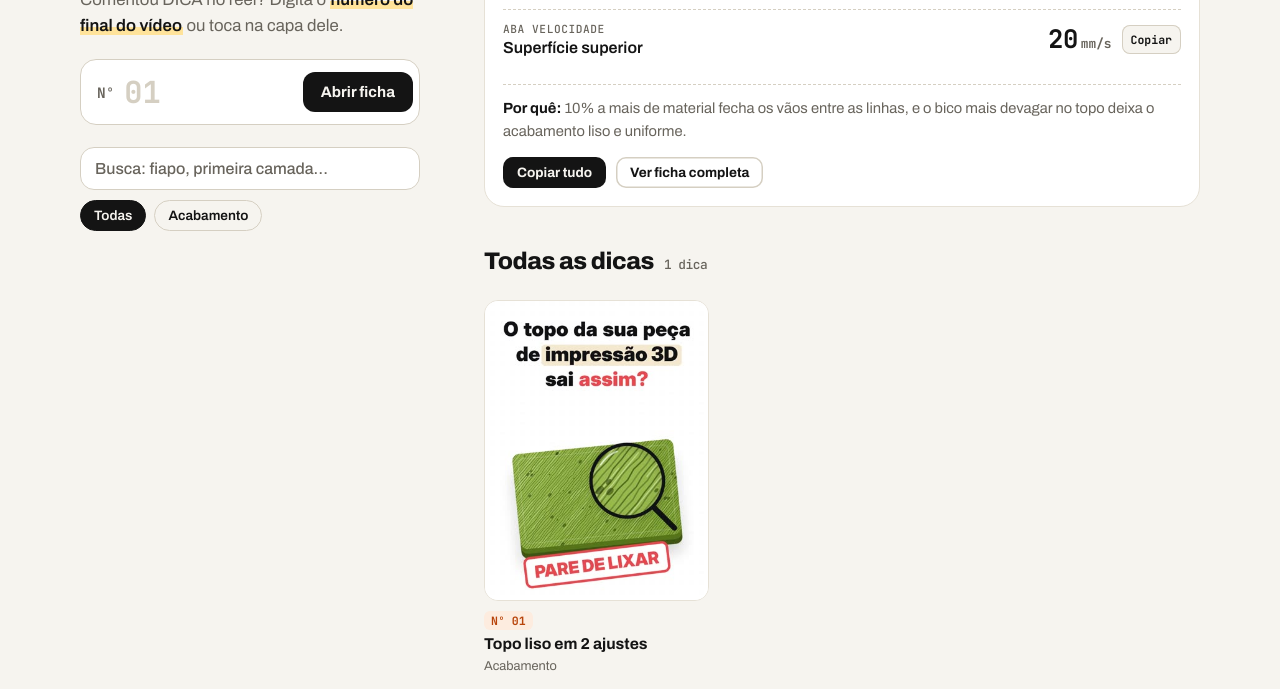
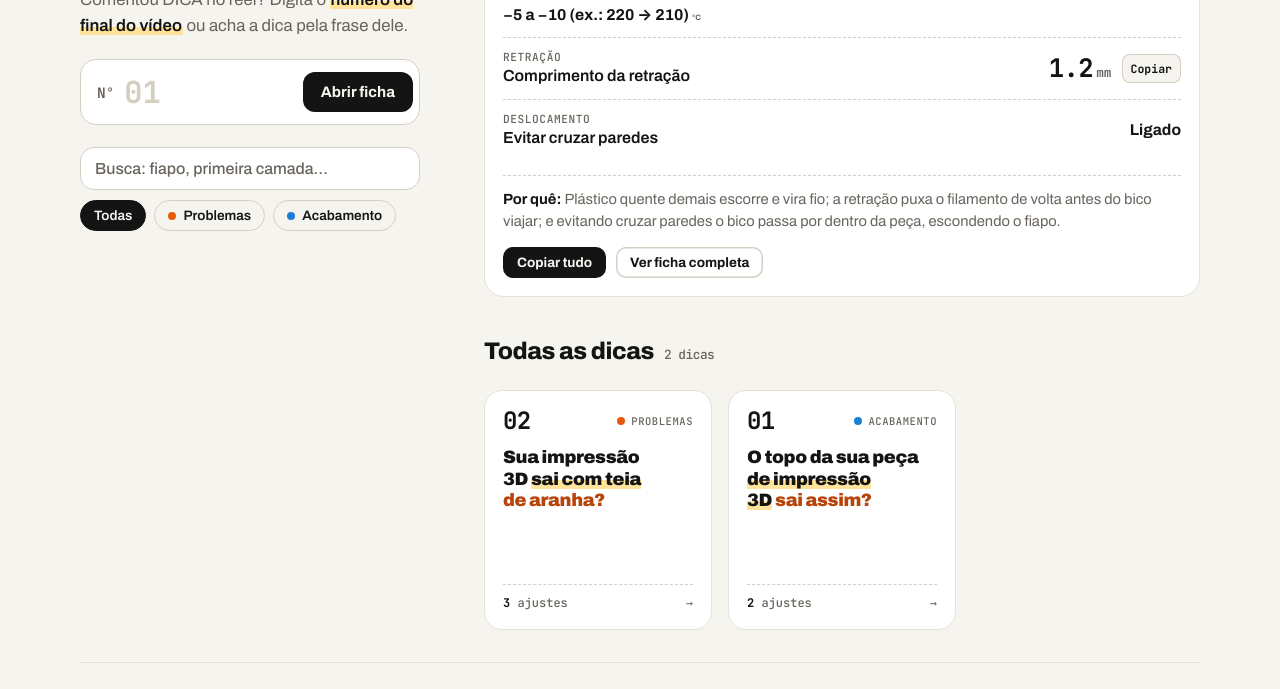
Before and after one commit to nossoprojeto3d/dicas, a plain HTML site: page index.html in a window 1280 px wide. Shown: the part 251-940 px from the top of the page. Drawn offline with Linux system fonts and the light colour scheme.

Commit message:
Trocar capas por cartões com o gancho do reel e publicar a dica 02
Sem capas de imagem: cada dica vira um cartão com número, cor do tema e a
frase de gancho do vídeo. Valores em texto (ex.: Ligado) ficam sem botão
Copiar e os longos vão pra linha de baixo.

Co-Authored-By: Claude Opus 5.5 <noreply@anthropic.com>

```diff
--- a/dicas.json
+++ b/dicas.json
@@ -29,8 +29,44 @@
       "nota": "Leva uns minutinhos a mais de impressão. Vale.",
       "busca": "topo superficie superior liso riscado fluxo velocidade lixa",
       "comparar": true,
-      "capa": "01.jpg",
       "video": "reel_topo_liso.mp4",
+      "reel": ""
+    },
+    {
+      "n": 2,
+      "titulo": "Fim da teia de aranha em 3 ajustes",
+      "tema": "Problemas",
+      "gancho": [
+        "Sua impressão 3D",
+        "sai com teia",
+        "de aranha?"
+      ],
+      "lead": "Se a peça sai cheia de fiapos entre uma parte e outra, é plástico escorrendo do bico enquanto ele viaja. Muda estes três ajustes no fatiador e imprime de novo.",
+      "ajustes": [
+        {
+          "onde": "Filamento",
+          "oque": "Temperatura do bico",
+          "valor": "−5 a −10 (ex.: 220 → 210)",
+          "unidade": "°C"
+        },
+        {
+          "onde": "Retração",
+          "oque": "Comprimento da retração",
+          "valor": "1.2",
+          "unidade": "mm"
+        },
+        {
+          "onde": "Deslocamento",
+          "oque": "Evitar cruzar paredes",
+          "valor": "Ligado",
+          "unidade": ""
+        }
+      ],
+      "porque": "Plástico quente demais escorre e vira fio; a retração puxa o filamento de volta antes do bico viajar; e evitando cruzar paredes o bico passa por dentro da peça, escondendo o fiapo.",
+      "nota": "O valor de retração é para extrusora direta; em bowden o número é maior. Ainda com fiapo? Seca o filamento, que umidade também causa teia.",
+      "busca": "teia de aranha fiapo fiapos stringing fio cabelo retração temperatura bico cruzar paredes umidade secar filamento",
+      "comparar": false,
+      "video": "reel_02_teia-de-aranha.mp4",
       "reel": ""
     }
   ]
--- a/index.html
+++ b/index.html
@@ -8,7 +8,7 @@
 <meta name="theme-color" content="#121211" media="(prefers-color-scheme: dark)">
 <meta property="og:title" content="Dicas Nosso Projeto 3D">
 <meta property="og:description" content="Ache a dica pelo número do vídeo e copie os valores direto pro fatiador.">
-<meta property="og:image" content="capas/01.jpg">
+<meta property="og:image" content="logo.png">
 <link rel="icon" href="logo.png">
 <style>[hidden]{display:none!important}img{max-width:100%}body{margin:0}</style>
 <title>Dicas Nosso Projeto 3D</title>
@@ -18,8 +18,8 @@
 <link rel="preconnect" href="https://fonts.gstatic.com" crossorigin>
 <link rel="stylesheet" href="https://fonts.googleapis.com/css2?family=Archivo:wght@400;500;600;700;800;900&family=JetBrains+Mono:wght@500;700&display=swap">
 <style>
-/* Identidade "ficha técnica": fundo de papel claro (combina com as capas dos reels), preto, um laranja de filamento como destaque e valores em fonte mono, como num manual.
-   Layout: coluna de celular (máx. 600px). No computador (≥960px): barra lateral fixa com título, número, busca e filtros; à direita a dica mais nova e as capas. */
+/* Identidade "ficha técnica": fundo de papel claro, preto, um laranja de filamento como destaque e valores em fonte mono, como num manual.
+   Layout: coluna de celular (máx. 600px). No computador (≥960px): barra lateral fixa com título, número, busca e filtros; à direita a dica mais nova e os cartões das dicas (o gancho do reel faz o papel de capa). */
 :root{
   --bg:#F6F4EF; --surface:#FFFFFF; --ink:#141414; --muted:#68645C; --line:#E6E1D6; --line-2:#D5CFC2;
   --accent:#E8590C; --accent-ink:#B8440A; --accent-soft:#FDECDF; --mark:#FFE39A; --ok:#1F9D55; --err:#C2383D;
@@ -81,6 +81,10 @@ h1{font-weight:900;font-size:clamp(2.5rem,11vw,3.5rem);line-height:.98;letter-sp
 .set .what{font-weight:600;line-height:1.3;min-width:0}
 .set .val{grid-row:1 / span 2;grid-column:2;display:flex;align-items:center;gap:10px}
 .set .val b{font:700 1.6rem/1 var(--f-mono);white-space:nowrap;letter-spacing:-.02em}
+.set .val b.t{font:700 .98rem/1.3 var(--f-body);white-space:normal;text-align:right;letter-spacing:0;max-width:22ch}
+.set.long .where,.set.long .what{grid-column:1 / -1}
+.set.long .val{grid-row:auto;grid-column:1 / -1;justify-content:flex-start;margin-top:6px}
+.set.long .val b.t{text-align:left;max-width:none}
 .set .val b small{font-size:.5em;color:var(--muted);margin-left:3px;letter-spacing:0}
 .copy{font:700 .72rem var(--f-mono);border:0;border-radius:8px;padding:7px 9px;background:var(--bg);color:var(--ink);cursor:pointer;box-shadow:inset 0 0 0 1px var(--line-2)}
 .copy.done{background:var(--ok);color:#fff;box-shadow:none}
@@ -104,21 +108,26 @@ h1{font-weight:900;font-size:clamp(2.5rem,11vw,3.5rem);line-height:.98;letter-sp
 .search{width:100%;font:500 1rem var(--f-body);padding:12px 14px;border-radius:14px;border:1.5px solid var(--line-2);background:var(--surface);color:var(--ink)}
 .search::placeholder{color:var(--muted)}
 .chips{display:flex;gap:8px;overflow-x:auto;padding-bottom:2px;scrollbar-width:none}
-.chip{flex:none;font:600 .85rem var(--f-body);padding:7px 13px;border-radius:999px;border:1.5px solid var(--line-2);background:transparent;color:var(--ink);cursor:pointer}
+.chip{flex:none;display:inline-flex;align-items:center;gap:7px;font:600 .85rem var(--f-body);padding:7px 13px;border-radius:999px;border:1.5px solid var(--line-2);background:transparent;color:var(--ink);cursor:pointer}
+.chip .dot::before{margin:0}
 .chip[aria-pressed="true"]{background:var(--ink);color:var(--bg);border-color:var(--ink)}
-.grid{display:grid;grid-template-columns:repeat(2,minmax(0,1fr));gap:22px 12px}
-.cover{all:unset;cursor:pointer;display:flex;flex-direction:column;gap:10px;min-width:0}
-.cover:focus-visible{outline:3px solid var(--accent);outline-offset:4px;border-radius:14px}
-.shot{display:block;border-radius:14px;overflow:hidden;aspect-ratio:3/4;background:#fff;border:1px solid var(--line);transition:transform .2s,box-shadow .2s}
-.cover:hover .shot{transform:translateY(-3px);box-shadow:0 14px 28px -18px rgba(20,20,20,.45)}
-.shot img{width:100%;height:100%;object-fit:cover;display:block}
-.cinfo{display:flex;flex-direction:column;gap:4px;min-width:0}
-.cnum{align-self:flex-start;font:700 .72rem var(--f-mono);color:var(--accent-ink);background:var(--accent-soft);border-radius:6px;padding:2px 7px}
-.ctitle{font-weight:700;line-height:1.25;font-size:.98rem}
-.ctema{font-size:.8rem;color:var(--muted)}
+.grid{display:grid;grid-template-columns:repeat(2,minmax(0,1fr));gap:12px}
+.tcard{all:unset;box-sizing:border-box;cursor:pointer;display:flex;flex-direction:column;gap:14px;min-width:0;min-height:210px;padding:14px;
+  background:var(--surface);border:1px solid var(--line);border-radius:18px;transition:transform .2s,box-shadow .2s,border-color .2s}
+.tcard:hover{transform:translateY(-3px);border-color:var(--line-2);box-shadow:0 14px 28px -20px rgba(20,20,20,.45)}
+.tcard:focus-visible{outline:3px solid var(--accent);outline-offset:3px}
+.thead{display:flex;align-items:center;justify-content:space-between;gap:8px}
+.tnum{font:700 1.5rem/1 var(--f-mono);letter-spacing:-.03em}
+.dot{display:inline-flex;align-items:center;gap:6px;font:500 .66rem var(--f-mono);text-transform:uppercase;letter-spacing:.05em;color:var(--muted);min-width:0}
+.dot::before{content:"";flex:none;width:8px;height:8px;border-radius:50%;background:var(--c,var(--accent))}
+.hook{flex:1;margin:0;font-weight:900;font-size:1.12rem;line-height:1.18;letter-spacing:-.02em;text-wrap:balance}
+.hook mark{background:linear-gradient(transparent 55%,var(--mark) 55%);color:inherit}
+.hook em{font-style:normal;color:var(--accent-ink)}
+.tfoot{display:flex;justify-content:space-between;align-items:center;padding-top:10px;border-top:1px dashed var(--line-2);font:500 .75rem var(--f-mono);color:var(--muted)}
+.tfoot b{color:var(--ink);font-weight:700}
 .empty{color:var(--muted);text-align:center;padding:20px;margin:0}
 
-/* celular: barra lateral e biblioteca se desfazem e a ordem fica título → dica mais nova → "Todas as dicas" → busca → capas */
+/* celular: barra lateral e biblioteca se desfazem e a ordem fica título → dica mais nova → "Todas as dicas" → busca → cartões */
 .side,.finder{display:contents}
 .top{order:0}.hero{order:1}.featured{order:2}.layers-mid{order:3}.sec{order:4}.tools{order:5}.grid{order:6}.empty{order:7}.wrap>.layers:not(.layers-mid){order:8}footer{order:9}
 .tools,.grid,.empty{margin-top:-16px}
@@ -133,7 +142,8 @@ h1{font-weight:900;font-size:clamp(2.5rem,11vw,3.5rem);line-height:.98;letter-sp
   .featured{margin-bottom:16px}
   h1{font-size:3.05rem}
   .chips{flex-wrap:wrap;overflow:visible}
-  .grid{grid-template-columns:repeat(3,minmax(0,1fr));gap:28px 20px}
+  .grid{grid-template-columns:repeat(3,minmax(0,1fr));gap:16px}
+  .tcard{min-height:240px;padding:18px}
 }
 
 /* ficha completa (gaveta no celular, janela no computador) */
@@ -172,7 +182,7 @@ footer p{margin:0;color:var(--muted)}
   <section class="hero" aria-labelledby="h1">
     <p class="eyebrow">#dicasnossoprojeto3d</p>
     <h1 id="h1">Dicas de impressão 3D</h1>
-    <p class="sub">Comentou DICA no reel? Digita o <mark>número do final do vídeo</mark> ou toca na capa dele.</p>
+    <p class="sub">Comentou DICA no reel? Digita o <mark>número do final do vídeo</mark> ou acha a dica pela frase dele.</p>
     <form class="numform" id="numform" novalidate>
       <label for="num">Nº</label>
       <input id="num" inputmode="numeric" pattern="[0-9]*" maxlength="3" placeholder="01" autocomplete="off">
@@ -216,34 +226,24 @@ footer p{margin:0;color:var(--muted)}
 let TIPS=[];
 const RM=matchMedia('(prefers-reduced-motion: reduce)').matches;
 const esc=s=>String(s).replace(/[&<>"]/g,c=>({'&':'&amp;','<':'&lt;','>':'&gt;','"':'&quot;'}[c]));
-function setsHTML(t){return `<div class="sets">${t.sets.map(s=>`<div class="set"><span class="where">${esc(s[0])}</span><span class="what">${esc(s[1])}</span><span class="val"><b>${esc(s[2])}${s[3]?`<small>${esc(s[3])}</small>`:''}</b>${s[2]!=='✓'?`<button class="copy" type="button" data-copy="${esc(s[2])}" aria-label="Copiar ${esc(s[2])}">Copiar</button>`:''}</span></div>`).join('')}</div>`}
+const isNum=v=>/^[−-]?\d+([.,]\d+)?$/.test(String(v).trim());
+function setsHTML(t){return `<div class="sets">${t.sets.map(s=>{const num=isNum(s[2]),long=!num&&String(s[2]).length>12;return `<div class="set${long?' long':''}"><span class="where">${esc(s[0])}</span><span class="what">${esc(s[1])}</span><span class="val"><b${num?'':' class="t"'}>${esc(s[2])}${s[3]?`<small>${esc(s[3])}</small>`:''}</b>${num?`<button class="copy" type="button" data-copy="${esc(s[2])}" aria-label="Copiar ${esc(s[2])}">Copiar</button>`:''}</span></div>`}).join('')}</div>`}
 const whyHTML=t=>`<p class="why"><b>Por quê:</b> ${esc(t.why)}</p>`;
 const allText=t=>t.sets.map(s=>`${s[1]}: ${s[2]}${s[3]?' '+s[3]:''}`).join('\n');
 
-/* capas de exemplo desenhadas na página (dicas reais usam a capa do vídeo) */
-function makeCover(t){const cv=document.createElement('canvas');cv.width=360;cv.height=480;const c=cv.getContext('2d');
-  c.fillStyle='#fff';c.fillRect(0,0,360,480);c.fillStyle='#EEEDF0';for(let y=8;y<480;y+=16)for(let x=8;x<360;x+=16){c.fillRect(x,y,1.6,1.6)}
-  c.textAlign='center';c.textBaseline='middle';
-  t.hook.forEach((l,i)=>{c.font='900 28px Archivo, system-ui, sans-serif';const y=60+i*38;
-    if(i===1){const w=c.measureText(l).width;c.fillStyle='#FFE39A';c.fillRect(180-w/2-8,y-17,w+16,34)}
-    c.fillStyle=i===2?'#E5484D':'#111214';c.fillText(l,180,y)});
-  const g=c.createLinearGradient(60,220,300,400);g.addColorStop(0,'#FF9A5C');g.addColorStop(1,'#C2410C');
-  c.save();c.translate(180,300);c.rotate(-.1);c.fillStyle='#7A2A06';c.beginPath();c.roundRect(-120,-56,240,128,22);c.fill();c.fillStyle=g;c.beginPath();c.roundRect(-120,-70,240,128,22);c.fill();c.restore();
-  return cv.toDataURL('image/jpeg',.85)}
 async function loadTips(){
   try{const r=await fetch('dicas.json',{cache:'no-cache'});const d=await r.json();
     TIPS=d.dicas.map(x=>({n:String(x.n).padStart(2,'0'),t:x.titulo,tema:x.tema,hook:x.gancho,lead:x.lead,k:(x.busca||''),
       sets:x.ajustes.map(a=>[a.onde,a.oque,a.valor,a.unidade||'']),why:x.porque,note:x.nota||'',cmp:!!x.comparar,
-      cover:x.capa?'capas/'+x.capa:null,reel:x.reel||''})).sort((a,b)=>b.n.localeCompare(a.n));
+      reel:x.reel||''})).sort((a,b)=>b.n.localeCompare(a.n));
   }catch(e){TIPS=[]}
-  TIPS.forEach(t=>{if(!t.cover)t.cover=makeCover(t)});
   THEMES=['Todas',...new Set(TIPS.map(t=>t.tema))];
-  document.getElementById('chips').innerHTML=THEMES.map(x=>`<button class="chip" type="button" aria-pressed="${x===theme}">${x}</button>`).join('');
+  document.getElementById('chips').innerHTML=THEMES.map(x=>`<button class="chip" type="button" data-tema="${esc(x)}" aria-pressed="${x===theme}">${x==='Todas'?x:`<span class="dot" style="--c:${themeColor(x)}"></span>${esc(x)}`}</button>`).join('');
   renderFeatured();render();fromHash();}
 
 /* ---------- dica mais nova em destaque ---------- */
 function renderFeatured(){const t=TIPS[0],el=document.getElementById('featured');if(!t)return;
-  el.innerHTML=`<div class="meta"><span class="pill">Mais nova</span><span>Nº ${t.n} · ${esc(t.tema)}</span></div>
+  el.innerHTML=`<div class="meta"><span class="pill">Mais nova</span><span class="dot" style="--c:${themeColor(t.tema)}">Nº ${t.n} · ${esc(t.tema)}</span></div>
     <h2 id="feat-title">${esc(t.t)}</h2>${setsHTML(t)}${whyHTML(t)}
     <div class="actions"><button class="btn btn-ink btn-sm" type="button" data-copyall="${t.n}">Copiar tudo</button><button class="btn btn-line btn-sm" type="button" data-open="${t.n}">Ver ficha completa</button></div>`;
   el.hidden=false;}
@@ -251,16 +251,22 @@ document.getElementById('featured').addEventListener('click',e=>{const b=e.targe
 
 /* ---------- biblioteca ---------- */
 let THEMES=['Todas'];let theme='Todas';
+/* uma cor fixa por tema, na ordem em que o tema aparece */
+const PALETTE=['#E8590C','#1C7ED6','#2B8A3E','#AE3EC9','#E03131','#0C8599','#F08C00'];
+const themeColor=x=>PALETTE[Math.max(0,THEMES.indexOf(x)-1)%PALETTE.length];
+/* gancho do reel: 2ª linha com marca-texto, 3ª em destaque, como nas capas dos vídeos */
+const hookHTML=t=>t.hook.map((l,i)=>i===1?`<mark>${esc(l)}</mark>`:i===2?`<em>${esc(l)}</em>`:esc(l)).join(' ');
 function render(){const q=document.getElementById('q').value.trim().toLowerCase();
   const items=TIPS.filter(t=>(theme==='Todas'||t.tema===theme)&&(!q||(t.t+' '+t.k+' '+t.tema+' '+t.hook.join(' ')).toLowerCase().includes(q)));
-  document.getElementById('grid').innerHTML=items.map(t=>`<button class="cover" type="button" data-n="${t.n}" aria-label="Abrir ficha da dica ${t.n}: ${esc(t.t)}">
-    <span class="shot"><img src="${t.cover}" alt="" loading="lazy"></span>
-    <span class="cinfo"><span class="cnum">Nº ${t.n}</span><span class="ctitle">${esc(t.t)}</span><span class="ctema">${esc(t.tema)}</span></span></button>`).join('');
+  document.getElementById('grid').innerHTML=items.map(t=>`<button class="tcard" type="button" data-n="${t.n}" aria-label="Abrir ficha da dica ${t.n}: ${esc(t.t)}">
+    <span class="thead"><span class="tnum">${t.n}</span><span class="dot" style="--c:${themeColor(t.tema)}">${esc(t.tema)}</span></span>
+    <span class="hook">${hookHTML(t)}</span>
+    <span class="tfoot"><span><b>${t.sets.length}</b> ajustes</span><span aria-hidden="true">→</span></span></button>`).join('');
   document.getElementById('count').textContent=items.length===1?'1 dica':items.length+' dicas';
   document.getElementById('empty').hidden=items.length>0;}
-document.getElementById('chips').addEventListener('click',e=>{const b=e.target.closest('.chip');if(!b)return;theme=b.textContent;document.querySelectorAll('.chip').forEach(c=>c.setAttribute('aria-pressed',c===b));render();});
+document.getElementById('chips').addEventListener('click',e=>{const b=e.target.closest('.chip');if(!b)return;theme=b.dataset.tema;document.querySelectorAll('.chip').forEach(c=>c.setAttribute('aria-pressed',c===b));render();});
 document.getElementById('q').addEventListener('input',render);
-document.getElementById('grid').addEventListener('click',e=>{const b=e.target.closest('.cover');if(b)openTip(b.dataset.n)});
+document.getElementById('grid').addEventListener('click',e=>{const b=e.target.closest('.tcard');if(b)openTip(b.dataset.n)});
 document.getElementById('numform').addEventListener('submit',e=>{e.preventDefault();const v=document.getElementById('num').value.replace(/\D/g,'');const err=document.getElementById('err');
   if(!v){err.textContent='Digita o número que aparece no final do vídeo.';err.hidden=false;return}
   const n=v.padStart(2,'0');if(!TIPS.find(t=>t.n===n)){err.textContent=`A dica nº ${n} ainda não está aqui. Confere o número no final do vídeo.`;err.hidden=false;return}
```
Also changed, not shown: capas/01.jpg (deleted), 1 other file.
